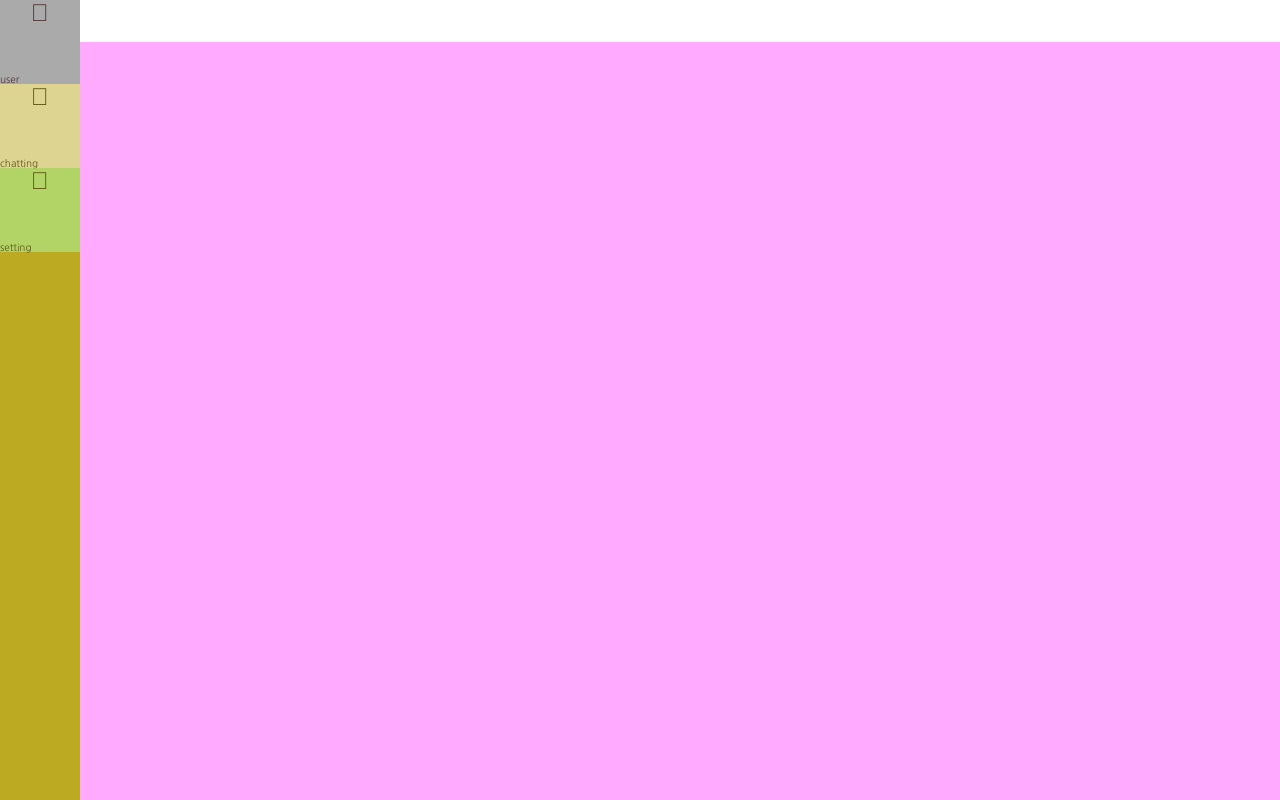
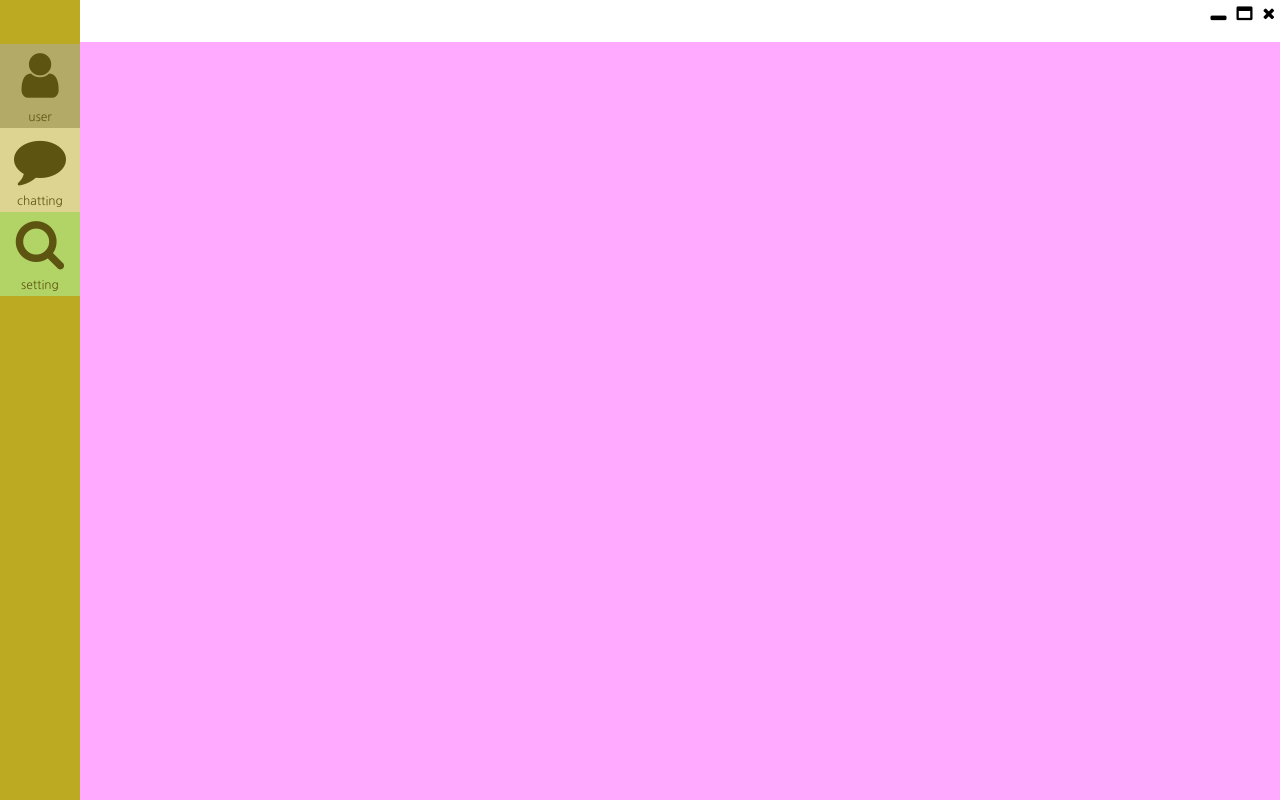
Before and after one commit to BarogoTeam/nkakao-ui, a Vue app in the folder frontend/: page / in a window 1280 px wide. Built offline with nearby package versions, Linux system fonts and the light colour scheme.

Commit message:
메인화면 아이콘 추가 (add font-awesome cdn)

```diff
--- a/frontend/public/index.html
+++ b/frontend/public/index.html
@@ -1,5 +1,6 @@
 <!DOCTYPE html>
 <html lang="en">
+  <link rel="stylesheet" href="https://maxcdn.bootstrapcdn.com/font-awesome/4.7.0/css/font-awesome.min.css">
   <head>
     <meta charset="utf-8">
     <meta http-equiv="X-UA-Compatible" content="IE=edge">
--- a/frontend/src/components/css/main.css
+++ b/frontend/src/components/css/main.css
@@ -20,6 +20,7 @@ body {
     background: #BA2;
     display: flex;
     flex-direction: column;
+    padding-top: 44px;
 }
 
 .sidebar-item {
@@ -28,6 +29,7 @@ body {
     opacity: 0.5;
     display: flex;
     flex-direction: column;
+    padding: 5px;
 }
 
 .sidebar-item:hover {
@@ -39,16 +41,13 @@ body {
     display: block;
     text-align: center;
     margin-bottom: 5px;
-    font-size: 24px;
+    font-size: 52px;
     height: 100%;
 }
 
-.sidebar-item-icon:before {
-    content: "\f075"
-}
-
 .sidebar-item-text {
-    font-size: 10px;
+    text-align: center;
+    font-size: 12px;
 }
 
 .main {
@@ -68,3 +67,13 @@ body {
     flex: 19;
     background: #FAF;
 }
+
+.menu-tool-list {
+    float: right;
+}
+
+.menu-tool-item {
+    font-size: 16px;
+    float: right;
+    margin: 5px;
+}
--- a/frontend/src/components/main.vue
+++ b/frontend/src/components/main.vue
@@ -2,12 +2,17 @@
     <div class="app">
         <div class="sidebar">
             <div v-for="side of sideList" :key="side.id" class="sidebar-item" :style="side.style">
-                <i class="sidebar-item-icon"/>
+                <i :class="side.class" class="sidebar-item-icon"/>
                 <div class="sidebar-item-text">{{side.title}}</div>
             </div>
         </div>
         <div class="main">
             <div class="menubar">
+                <div class="menu-tool-list">
+                    <i class="menu-tool-item fa fa-times"/>
+                    <i class="menu-tool-item fa fa-window-maximize"/>
+                    <i class="menu-tool-item fa fa-window-minimize"/>
+                </div>
             </div>
             <div class="content">
             </div>
@@ -18,9 +23,9 @@
     export default {
         data: () => ({
             sideList: [
-                {id: 'user', title: 'user', style: {background:'#AAA'}},
-                {id: 'chat', title: 'chatting', style: {background:'#FFF'}},
-                {id: 'setting', title: 'setting', style: {background:'#AFA'}},
+                {id: 'user', title: 'user', class: 'fa fa-user', style: {background:'#AAA'}},
+                {id: 'chat', title: 'chatting', class: 'fa fa-comment', style: {background:'#FFF'}},
+                {id: 'setting', title: 'setting', class: 'fa fa-search', style: {background:'#AFA'}},
             ]
         })
     }
```
